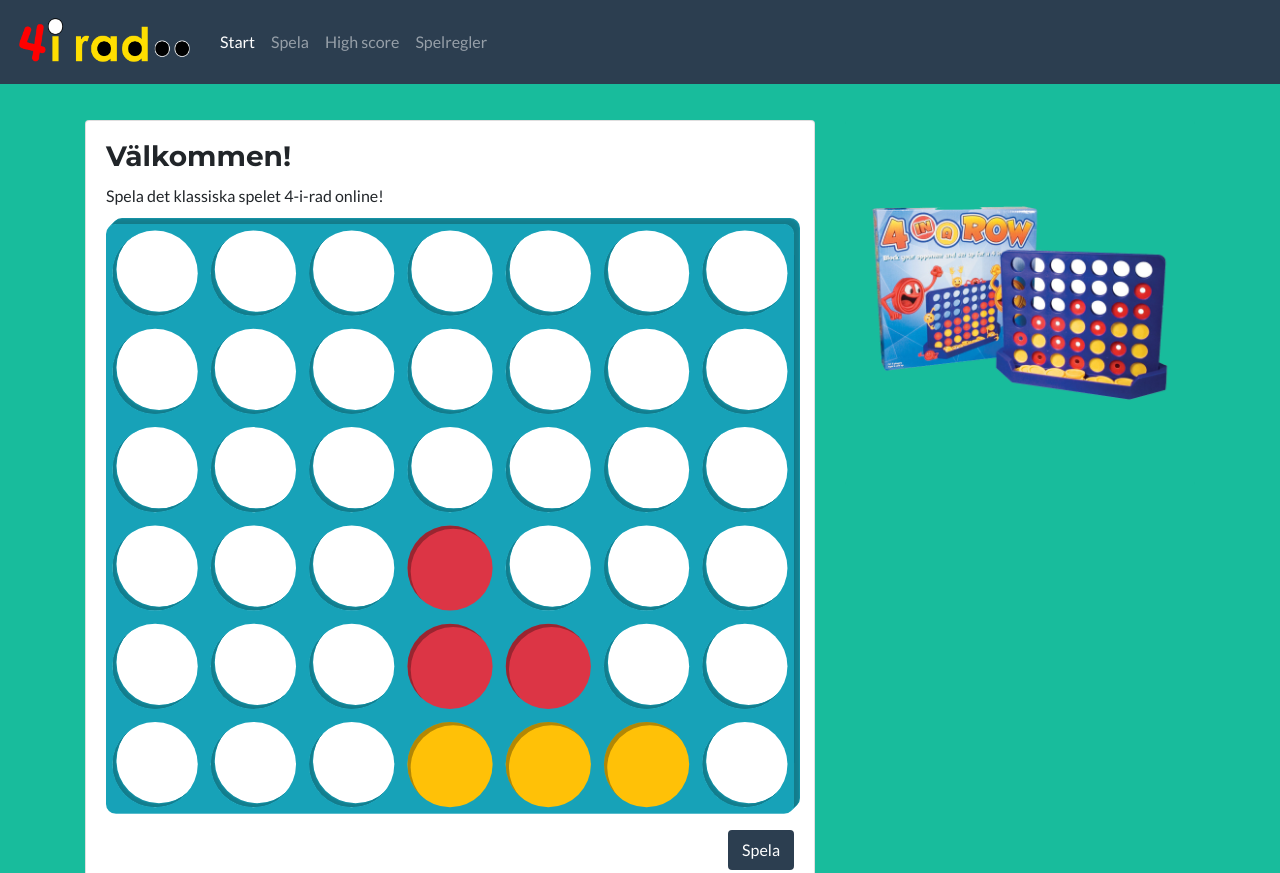
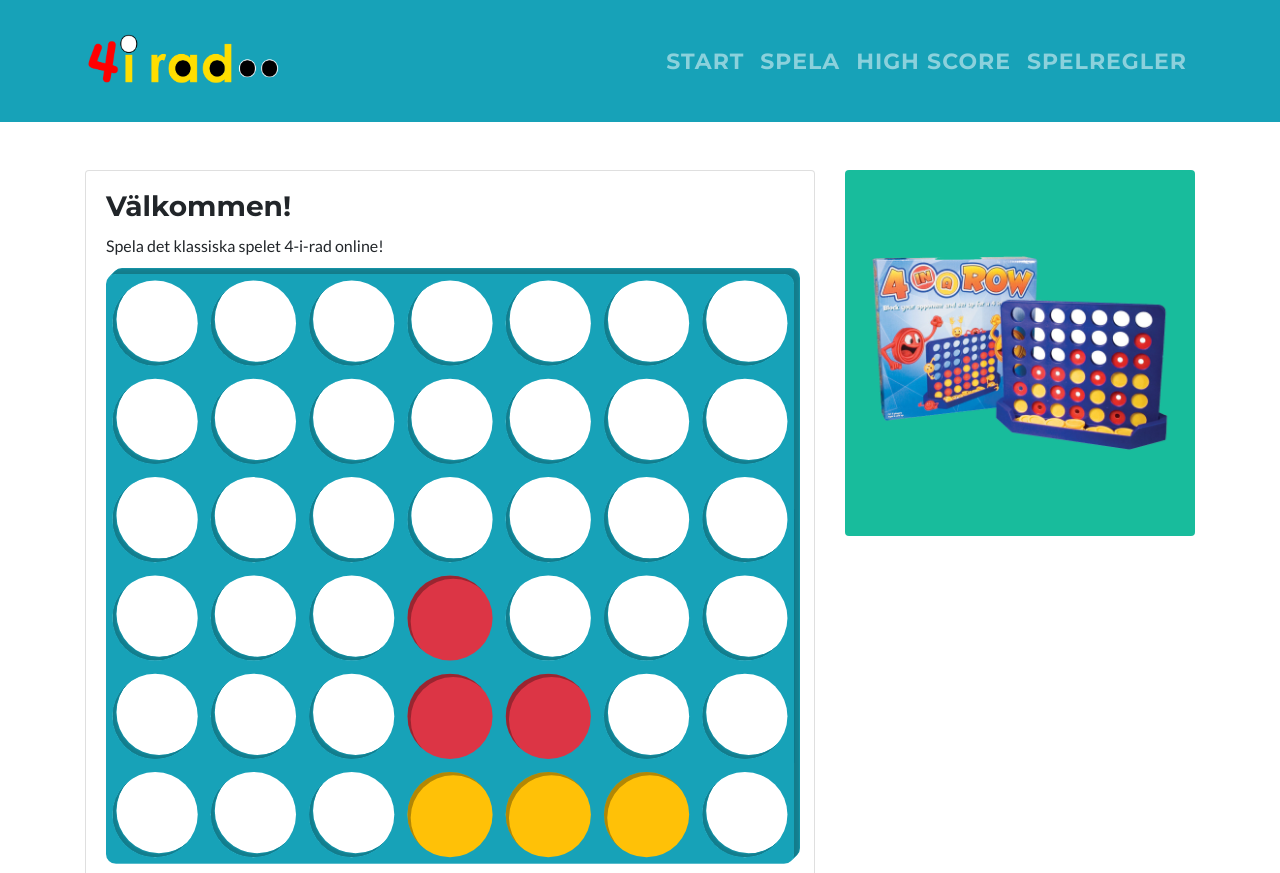
Before and after one commit to Shahmineh/4-in-a-row, a website: page www/index.html in a window 1280 px wide. Shown: the top 873 px of the page. Drawn offline with nearby package versions, Linux system fonts and the light colour scheme; files that its build step writes are made by us from their sources.

Commit message:
fixed header and navbar

```diff
--- a/www/index.html
+++ b/www/index.html
@@ -14,6 +14,9 @@
   <link href="https://fonts.googleapis.com/css?family=Montserrat:400,700" rel="stylesheet" type="text/css">
   <link href="https://fonts.googleapis.com/css?family=Lato:400,700,400italic,700italic" rel="stylesheet" type="text/css">
 
+  <!-- Fontawsome -->
+  <link rel="stylesheet" href="https://maxcdn.bootstrapcdn.com/font-awesome/4.7.0/css/font-awesome.min.css">
+
   <!-- Application specific CSS -->
   <link rel="stylesheet" href="/css/style.css">
 
@@ -21,7 +24,8 @@
 
 <body>
   <header>
-    <nav class="navbar navbar-expand-lg navbar-dark bg-secondary">
+    <nav id="mainNav" class="navbar navbar-expand-lg navbar-dark bg-info text-uppercase">
+      <div class="container">
         <a class="navbar-brand" href="/">
           <img class="logo" src="/img/logo-final.png">
         </a>
@@ -30,7 +34,7 @@
           <span class="navbar-toggler-icon"></span>
         </button>
         <div class="collapse navbar-collapse" id="navbarNavAltMarkup">
-        <div class="navbar-nav">
+          <div class="navbar-nav nav ml-auto">
             <a class="nav-item nav-link active" href="/">Start
               <span class="sr-only">(current)</span>
             </a>
@@ -67,6 +71,7 @@
 
 
 
+          </div>
         </div>
       </div>
     </nav>
--- a/www/less/all.less
+++ b/www/less/all.less
@@ -10,7 +10,7 @@ body {
   display: flex;
   min-height: 100vh;
   flex-direction: column;
-
+  padding-top: 50px;
 }
 
 main {
@@ -20,7 +20,7 @@ main {
 
 .background-main {
   padding-top: 100px;
-  background-color: #18bc9c;
+
 }
 
 /*start  welcome */
--- a/www/less/header.less
+++ b/www/less/header.less
@@ -7,7 +7,7 @@
 header {
 
   .logo {
-    width: 180px;
+    width: 200px;
   }
 
   .navbar{
@@ -18,4 +18,10 @@ header {
     z-index: 1234565;
   }
 
+  .nav {
+    font-size: 22px;
+  }
+
+
+
 }
```
Lines whose indentation alone changed are shown as unchanged.
